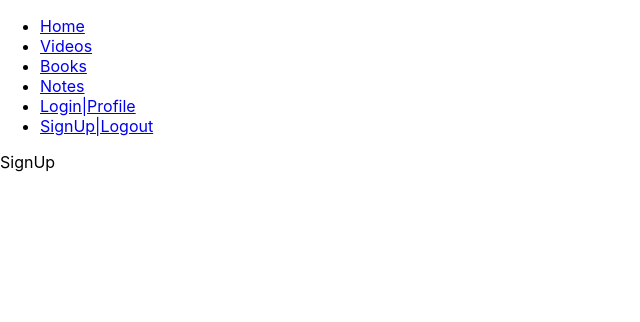
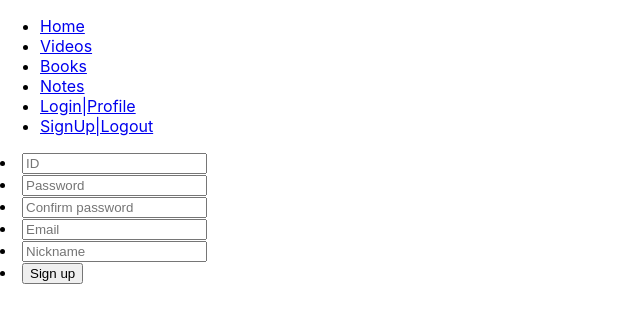
Before and after one commit to maaaaaaaaad/videos, a React (Create React App) app in the folder client/: page /signup in a window 1280 px wide. Shown: the top 322 px of the page, without its empty margins (0-640 px from the left). Built offline with nearby package versions, Linux system fonts and the light colour scheme.

Commit message:
Create to Sign up form

```diff
--- a/client/src/components/SignUp.tsx
+++ b/client/src/components/SignUp.tsx
@@ -1,7 +1,50 @@
 import React from "react";
 
 const SignUp = () => {
-  return <section>SignUp</section>;
+  return (
+    <section>
+      <form>
+        <li>
+          <input type="text" name="id" placeholder="ID" autoComplete="off" />
+        </li>
+        <li>
+          <input
+            type="password"
+            name="pass1"
+            placeholder="Password"
+            autoComplete="off"
+          />
+        </li>
+        <li>
+          <input
+            type="password"
+            name="pass2"
+            placeholder="Confirm password"
+            autoComplete="off"
+          />
+        </li>
+        <li>
+          <input
+            type="email"
+            name="email"
+            placeholder="Email"
+            autoComplete="off"
+          />
+        </li>
+        <li>
+          <input
+            type="text"
+            name="nick"
+            placeholder="Nickname"
+            autoComplete="off"
+          />
+        </li>
+        <li>
+          <input type="submit" value="Sign up" />
+        </li>
+      </form>
+    </section>
+  );
 };
 
 export default SignUp;
```
